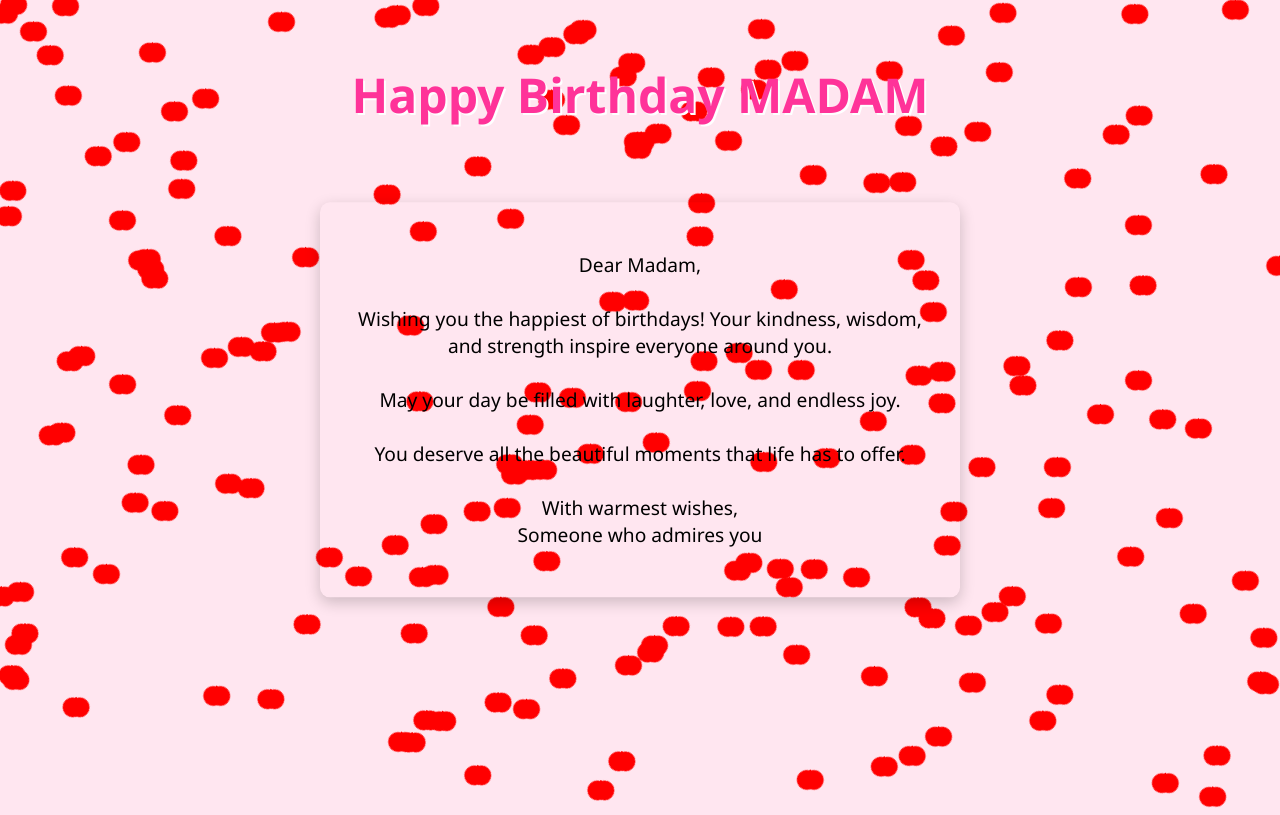
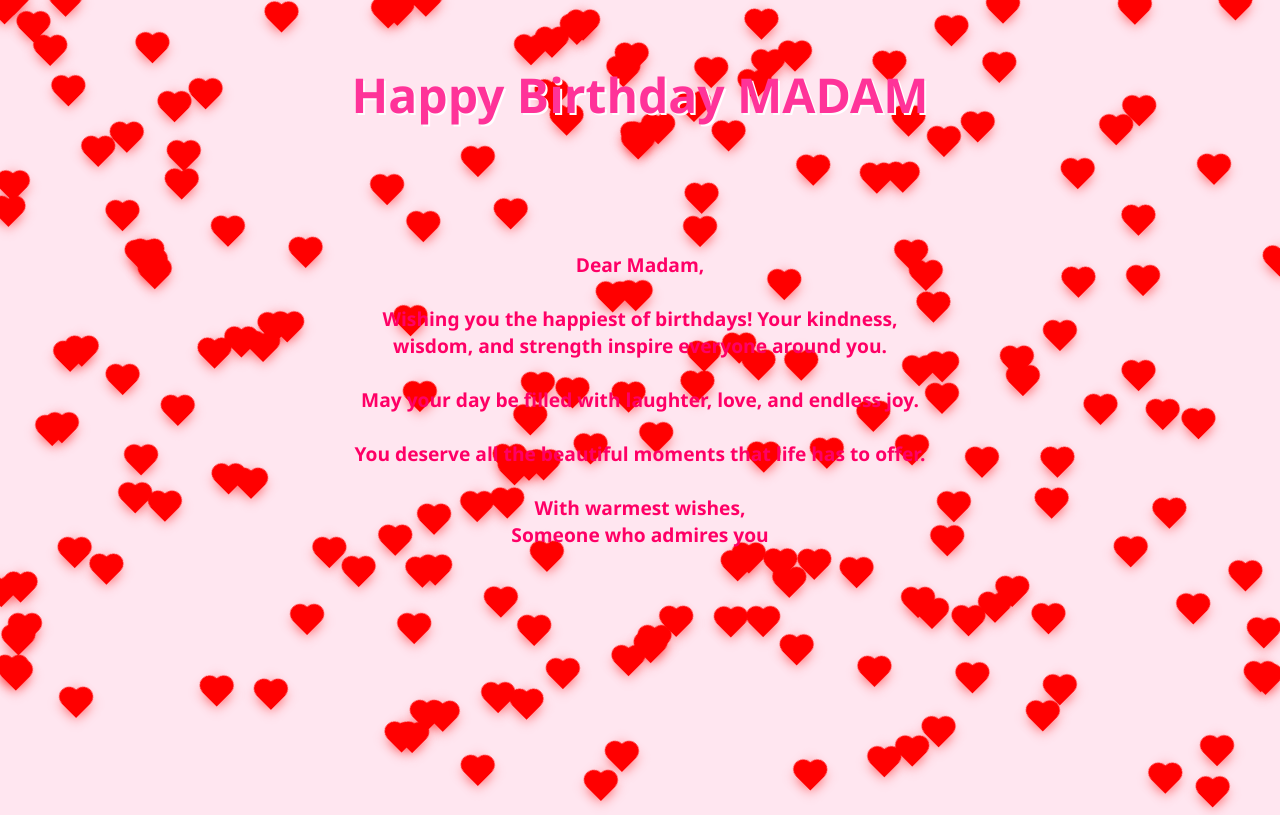
Before and after one commit to Akshat12321/-Happy-Birthday-, a plain HTML site: page index.html in a window 1280 px wide. Shown: the top 815 px of the page. Drawn offline with Linux system fonts and the light colour scheme.

Commit message:
Update index.html

```diff
--- a/index.html
+++ b/index.html
@@ -22,20 +22,22 @@
       top: 30px;
       font-size: 3em;
       color: #ff3399;
-      z-index: 2;
+      z-index: 10;
       text-shadow: 2px 2px white;
     }
 
     .heart {
-      width: 10px;
-      height: 10px;
+      width: 20px;
+      height: 20px;
       background: red;
       position: absolute;
       top: 50%;
       left: 50%;
       transform: rotate(45deg);
-      animation: float 3s ease-out forwards;
-      opacity: 0;
+      animation: float 3s ease-out forwards, glow 2s infinite alternate;
+      opacity: 1;
+      z-index: -1;
+      box-shadow: 0 0 10px rgba(255, 0, 0, 0.6);
     }
 
     .heart::before,
@@ -49,12 +51,12 @@
     }
 
     .heart::before {
-      top: -5px;
+      top: -10px;
       left: 0;
     }
 
     .heart::after {
-      left: -5px;
+      left: -10px;
       top: 0;
     }
 
@@ -63,9 +65,21 @@
         transform: translate(-50%, -50%) scale(0.5) rotate(45deg);
         opacity: 0;
       }
+      50% {
+        opacity: 1;
+      }
       100% {
         transform: translate(calc(-50% + var(--x)), calc(-50% + var(--y))) scale(1) rotate(45deg);
         opacity: 1;
+      }
+    }
+
+    @keyframes glow {
+      0% {
+        box-shadow: 0 0 5px rgba(255, 0, 0, 0.3);
+      }
+      100% {
+        box-shadow: 0 0 15px rgba(255, 0, 0, 0.8);
       }
     }
 
@@ -74,14 +88,15 @@
       top: 50%;
       left: 50%;
       transform: translate(-50%, -50%);
-      background: transparent;
       padding: 30px;
       border-radius: 10px;
-      box-shadow: 0 5px 15px rgba(0,0,0,0.2);
       max-width: 80%;
       text-align: center;
       font-size: 1.2em;
-      z-index: 3;
+      z-index: 10;
+      color: #ff0066;
+      font-weight: bold;
+      background: transparent;
     }
   </style>
 </head>
@@ -100,18 +115,22 @@
   </div>
 
   <script>
-    // Create and animate hearts (no fade out now)
-    for (let i = 0; i < 200; i++) {
+    window.addEventListener("load", () => {
+      const heartCount = 200;
+
+      for (let i = 0; i < heartCount; i++) {
+        const x = Math.random() * window.innerWidth - window.innerWidth / 2;
+        const y = Math.random() * window.innerHeight - window.innerHeight / 2;
+
         const heart = document.createElement("div");
         heart.classList.add("heart");
-      const x = Math.random() * window.innerWidth - window.innerWidth / 2;
-      const y = Math.random() * window.innerHeight - window.innerHeight / 2;
         heart.style.setProperty('--x', `${x}px`);
         heart.style.setProperty('--y', `${y}px`);
         heart.style.left = "50%";
         heart.style.top = "50%";
         document.body.appendChild(heart);
       }
+    });
   </script>
 </body>
 </html>
```
Lines whose indentation alone changed are shown as unchanged.
